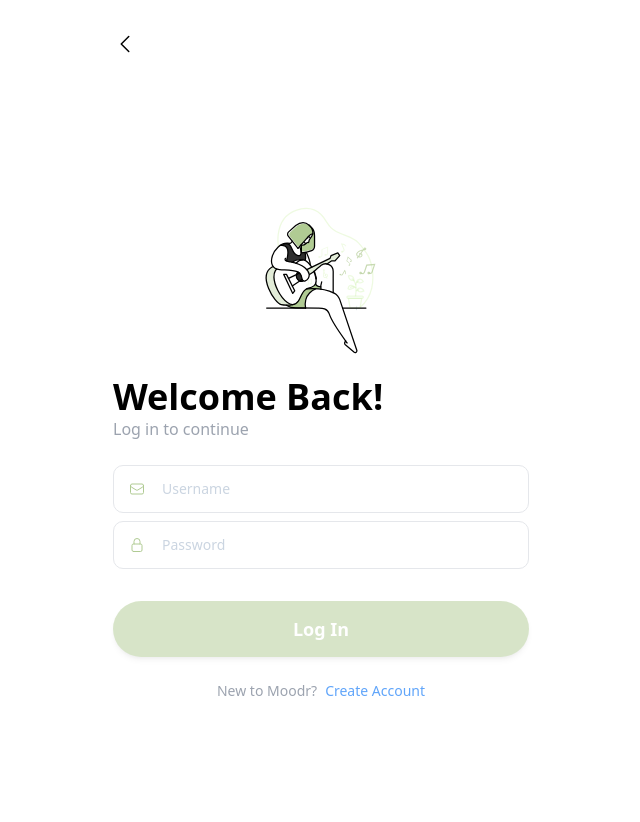
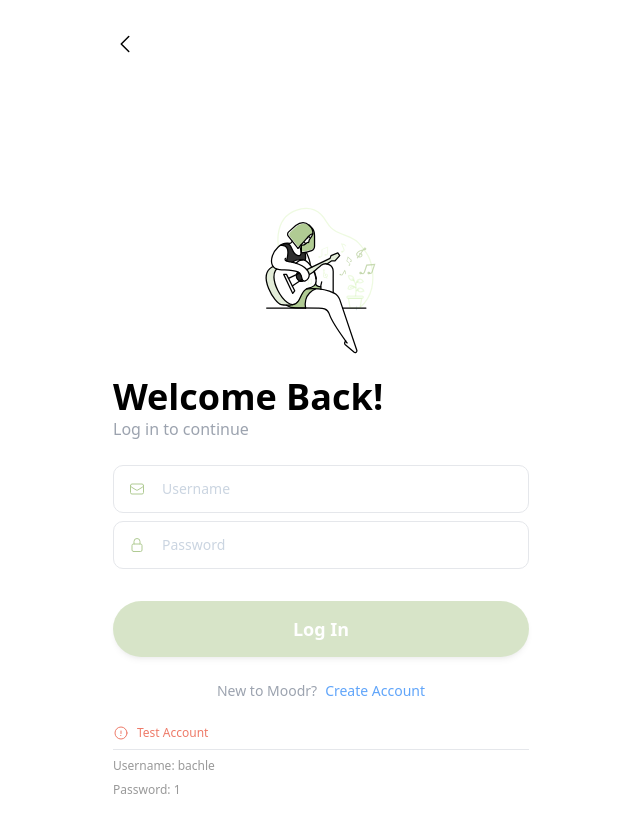
Before and after one commit to bachdumpling/moodr, a Next.js app: page /login in a window 1280 px wide. Shown: the whole page, without its empty margins (319-959 px from the left). Before the commit the page ends 800 px from the top, so only its background shows below. Built offline with nearby package versions, Linux system fonts and the light colour scheme.

Commit message:
loading indicator

```diff
--- a/pages/login.js
+++ b/pages/login.js
@@ -1,6 +1,7 @@
 import {
   ChevronLeftIcon,
   EnvelopeIcon,
+  ExclamationCircleIcon,
   LockClosedIcon,
 } from "@heroicons/react/24/outline";
 import Image from "next/image";
@@ -16,9 +17,11 @@ function Login() {
   const router = useRouter();
   const [username, setUsername] = useState("");
   const [password, setPassword] = useState("");
+  const [isLoading, setIsLoading] = useState(false);
 
   function handleLogin(e) {
     e.preventDefault();
+    setIsLoading(true);
     fetch(api + "/login", {
       method: "POST",
       headers: {
@@ -41,12 +44,13 @@ function Login() {
         }
       })
       .then(() => {
+        setIsLoading(false);
         router.push("/loginsuccessful");
       });
   }
   return (
     // <div className="absolute" style={{ paddingTop: "env(safe-area-inset-top" }}>
-      <div className="max-w-md mx-auto">
+    <div className="max-w-md mx-auto">
       <Link href="/">
         <div className="z-10 flex justify-between px-4 py-4 pt-8 top-0 left-0 right-0">
           <ChevronLeftIcon className="w-6" />
@@ -87,7 +91,14 @@ function Login() {
               />
             </div>
             <div className="flex justify-between py-6">
-              {username && password ? (
+              {isLoading ? (
+                <button
+                  disabled={true}
+                  className="rounded-full w-full h-14 bg-gray-400 text-white font-bold text-lg shadow-md"
+                >
+                  Loading...
+                </button>
+              ) : username && password ? (
                 <button
                   onClick={handleLogin}
                   className="rounded-full w-full h-14 bg-[#B0CB93] text-white font-bold text-lg shadow-md"
@@ -111,6 +122,22 @@ function Login() {
               <Link href="/signup">Create Account</Link>
             </p>
           </div>
+
+          <div className="text-[#999999] mx-0 mt-4 text-xs">
+            <div className="border-b flex py-2 items-center">
+              <ExclamationCircleIcon className="text-[#EE7B69] h-4 w-4 mr-2" />
+              <p className="text-[#EE7B69]">Test Account</p>
+            </div>
+            <div className="flex flex-col py-2 space-y-2">
+              <p>
+                <span className="text-[#999999]">Username: </span>
+                bachle
+              </p>
+              <p>
+                <span className="text-[#999999]">Password: </span>1
+              </p>
+            </div>
+          </div>
         </div>
       </div>
     </div>
```
